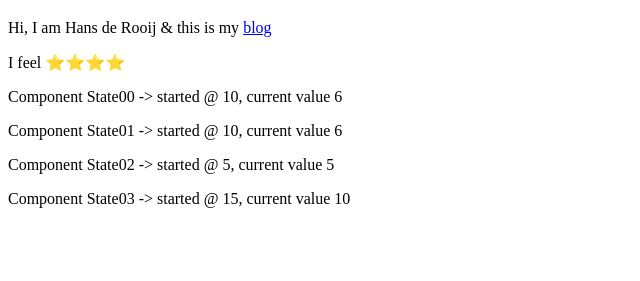
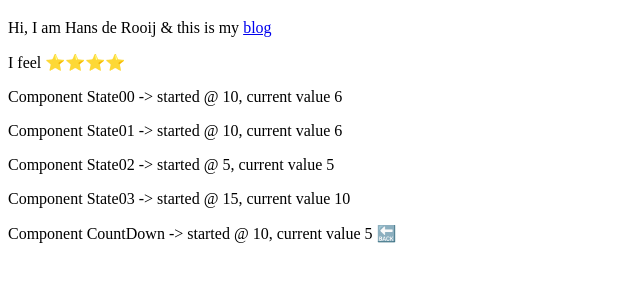
Before and after one commit to hdr1001/hdrReact101, a React app: page / in a window 1280 px wide. Shown: the part 163-444 px from the top of the page, without its empty margins (0-640 px from the left). Built offline with nearby package versions, Linux system fonts and the light colour scheme.

Commit message:
Handling Events code https://bit.ly/39g7eKt

```diff
--- /dev/null
+++ b/src/components/AppEvents.js
@@ -0,0 +1,42 @@
+import React from "react";
+
+//Countdown component with state, logic & reset button
+export default class CountDown extends React.Component {
+   constructor(props) {
+      super(props);
+      this.state = {counter: props.startAt};
+
+      this.resetCount = this.resetCount.bind(this);
+   }
+
+   componentDidMount() {
+      this.interval = setInterval(() => {
+         this.setState(prevState => ({counter: prevState.counter - 1}));
+
+         if(this.state.counter <= 0) {
+            this.interval = clearInterval(this.interval)
+         }
+      }, 1000)
+   }
+
+   componentWillUnmount() {
+      if(this.interval) {
+         clearInterval(this.interval)
+      }
+   }
+
+   resetCount() {
+      this.setState((prevState, props) => ({counter: props.startAt}))
+   }
+
+   render() {
+      return (
+         <div>
+            <p>Component CountDown -&gt; started @ {this.props.startAt}
+               , current value {this.state.counter}
+               <a onClick={this.resetCount}> 🔙</a>
+            </p>
+         </div>
+      )
+   }
+};
--- a/src/components/AppState.js
+++ b/src/components/AppState.js
@@ -45,7 +45,8 @@ class State03 extends React.Component {
 
    componentDidMount() {
       this.interval = setInterval(() => {
-         this.setState({counter: this.state.counter - 1});
+//         this.setState({counter: this.state.counter - 1});
+         this.setState(prevState => ({counter: prevState.counter - 1}));
 
          if(this.state.counter <= 0) {
             this.interval = clearInterval(this.interval)
--- a/src/index.html
+++ b/src/index.html
@@ -29,5 +29,6 @@
    <div id="rootState00"></div>
    <div id="rootState01"></div>
    <div id="rootStateXX"></div>
+   <div id="rootCountDown"></div>
 </body>
 </html>
--- a/src/index.js
+++ b/src/index.js
@@ -3,6 +3,7 @@ import ReactDOM from 'react-dom';
 import AppJsx from './components/AppJsx';
 import AppComposition from './components/AppComposition';
 import { State00, State01, StateXX } from './components/AppState';
+import CountDown from './components/AppEvents'
 
 //Introducing JSX (https://bit.ly/3E2ruxn)
 ReactDOM.render(<AppJsx />, document.getElementById('rootJsx'));
@@ -34,3 +35,6 @@ let interval = setInterval(() => {
 }, 1000);
 
 ReactDOM.render(<StateXX />, document.getElementById('rootStateXX'));
+
+//Handling Events (https://bit.ly/39g7eKt)
+ReactDOM.render(<CountDown startAt={10} />, document.getElementById('rootCountDown'));
```
